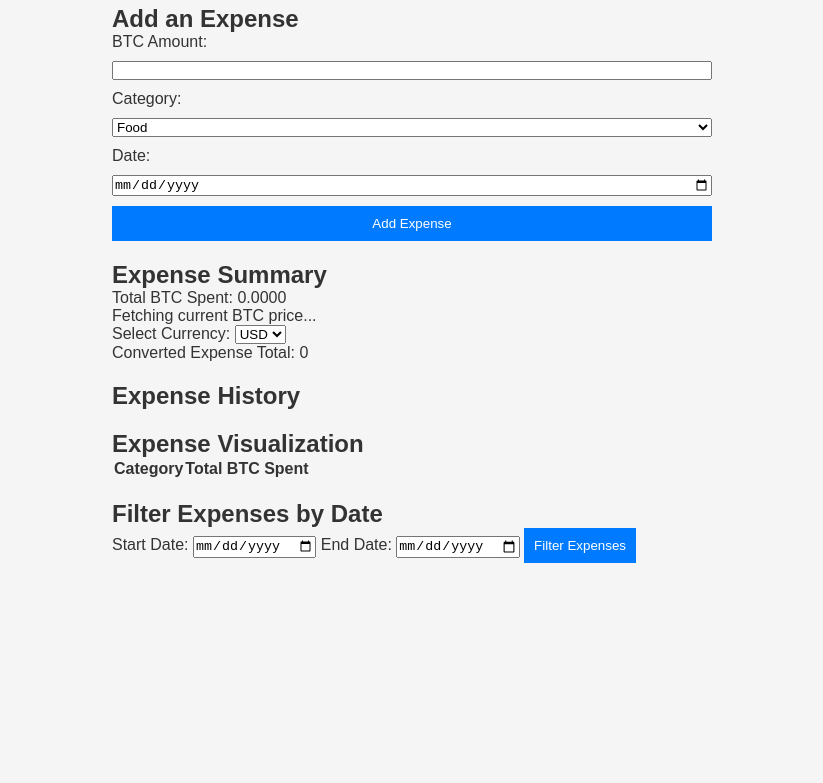
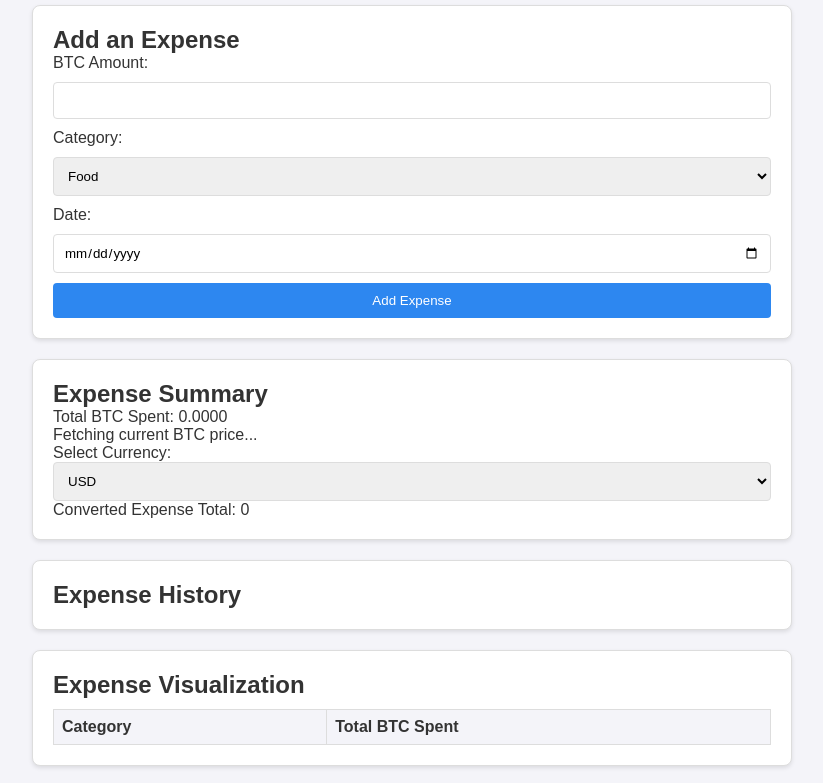
Before and after one commit to R27-pixel/BitcoinExpenseTracker, a plain HTML site: page index.html in a window 1280 px wide. Shown: the part 72-855 px from the top of the page, without its empty margins (228-1051 px from the left). Before the commit the page ends 800 px from the top, so only its background shows below. Drawn offline with Linux system fonts and the light colour scheme; no server answers; sample sign-in values are in the browser's storage.

Commit message:
Updated styles.css

```diff
--- a/styles.css
+++ b/styles.css
@@ -2,12 +2,14 @@
     box-sizing: border-box;
     margin: 0;
     padding: 0;
+    font-family: 'Arial', sans-serif;
   }
 
   body {
-    font-family: Arial, sans-serif;
-    background-color: #f5f5f5;
+    background-color: #f4f4f9;
     color: #333;
+    max-width: 800px;
+    margin: 0 auto;
     padding: 20px;
   }
 
@@ -16,42 +18,89 @@
     margin-bottom: 20px;
   }
 
+  h1 {
+    color: #2d87f0;
+  }
+
   main {
-    max-width: 600px;
-    margin: 0 auto;
+    display: flex;
+    flex-direction: column;
+    gap: 20px;
   }
 
   section {
-    margin-bottom: 20px;
+    background-color: #fff;
+    border: 1px solid #ddd;
+    padding: 20px;
+    border-radius: 8px;
+    box-shadow: 0 2px 4px rgba(0, 0, 0, 0.1);
   }
 
   form {
-    display: grid;
+    display: flex;
+    flex-direction: column;
     gap: 10px;
   }
 
+  input[type="number"],
+  input[type="date"],
+  select {
+    padding: 10px;
+    border: 1px solid #ddd;
+    border-radius: 4px;
+    width: 100%;
+  }
+
   button {
-    padding: 10px;
-    background-color: #007bff;
+    background-color: #2d87f0;
     color: white;
     border: none;
+    padding: 10px;
+    border-radius: 4px;
     cursor: pointer;
   }
 
   button:hover {
-    background-color: #0056b3;
-  }
-
-  #expense-history {
-    list-style: none;
-    padding: 0;
+    background-color: #2367c1;
   }
 
   #expense-history li {
-    padding: 10px;
-    background-color: white;
-    border: 1px solid #ddd;
-    margin-bottom: 5px;
     display: flex;
     justify-content: space-between;
+    padding: 10px 0;
+    border-bottom: 1px solid #ddd;
   }
+
+  .delete-btn {
+    background-color: #f05050;
+    color: white;
+    border: none;
+    padding: 5px 8px;
+    cursor: pointer;
+    border-radius: 4px;
+  }
+
+  .delete-btn:hover {
+    background-color: #d14040;
+  }
+
+  #expenseChart {
+    max-width: 100%;
+    height: auto;
+  }
+  #expense-table {
+    width: 100%;
+    border-collapse: collapse;
+    margin-top: 10px;
+  }
+
+  #expense-table th,
+  #expense-table td {
+    border: 1px solid #ddd;
+    padding: 8px;
+    text-align: left;
+  }
+
+  #expense-table th {
+    background-color: #f4f4f9;
+  }
```
